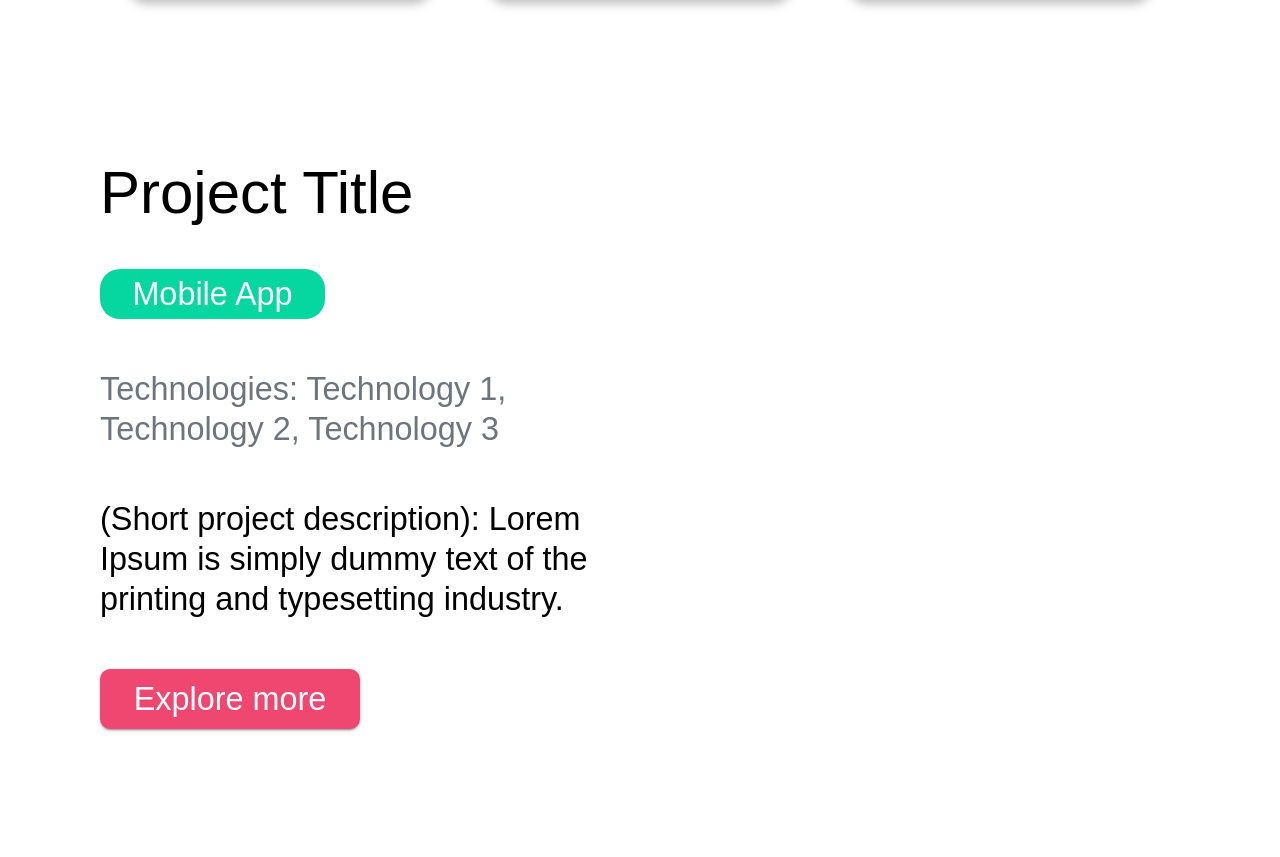
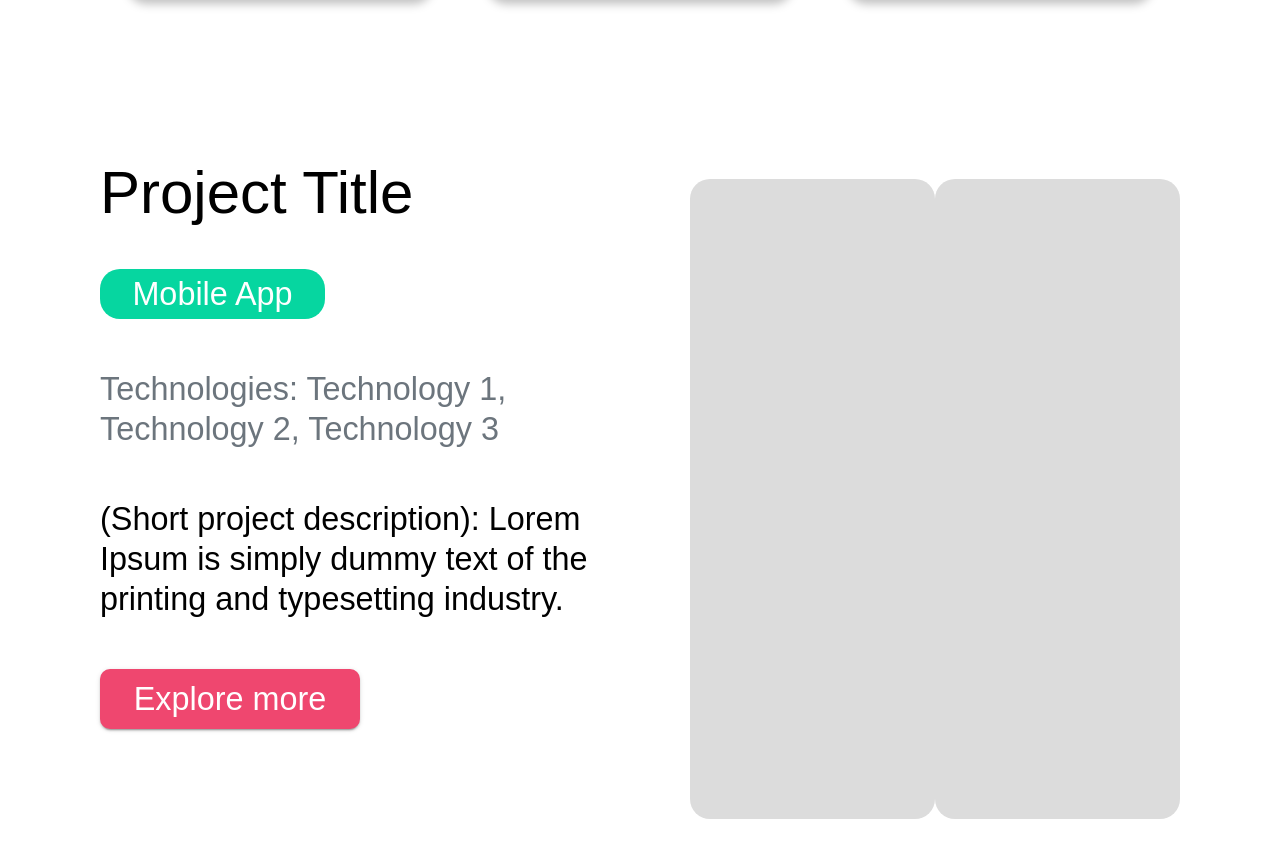
Before and after one commit to jaballogian/portfolio, a React (Create React App) app: page / in a window 1280 px wide. Shown: the part 1501-2358 px from the top of the page. Built offline with nearby package versions, Linux system fonts and the light colour scheme.

Commit message:
add placeholders in Right Content component

```diff
--- a/src/pages/Home/Projects/RightContent/RightContent.js
+++ b/src/pages/Home/Projects/RightContent/RightContent.js
@@ -15,6 +15,8 @@ const RightContent = () => {
       xs={6}
     >
       <div className={classes['root']}>
+        <div className={classes['placeholder']}/>
+        <div className={classes['placeholder']}/>
       </div>
     </Grid>
   )
--- a/src/pages/Home/Projects/RightContent/rightContentUseStyles.js
+++ b/src/pages/Home/Projects/RightContent/rightContentUseStyles.js
@@ -5,6 +5,17 @@ const useStyles = makeStyles((theme) => ({
   root: {
     width: '100%',
     height: '100vh',
+    boxSizing: 'border-box',
+    paddingLeft: 50,
+    display: 'flex',
+    justifyContent: 'space-between',
+    alignItems: 'center',
+  },
+  placeholder: {
+    width: 360,
+    height: 640,
+    backgroundColor: 'gainsboro',
+    borderRadius: 20,
   },
 }))
 
```
